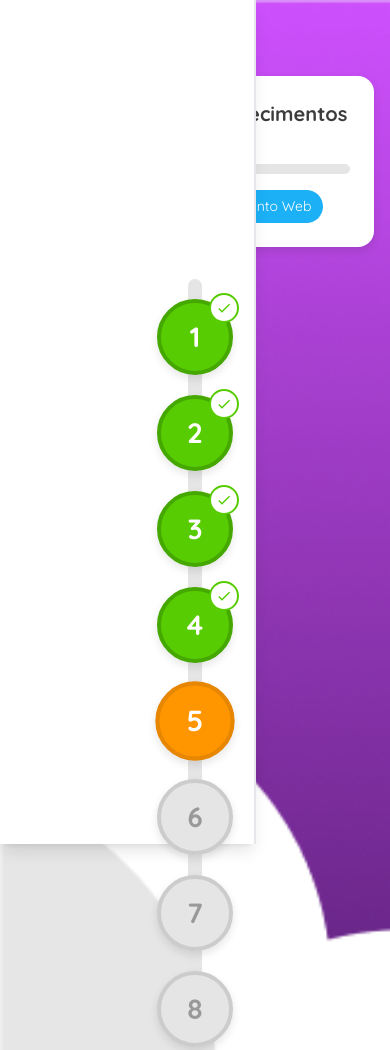
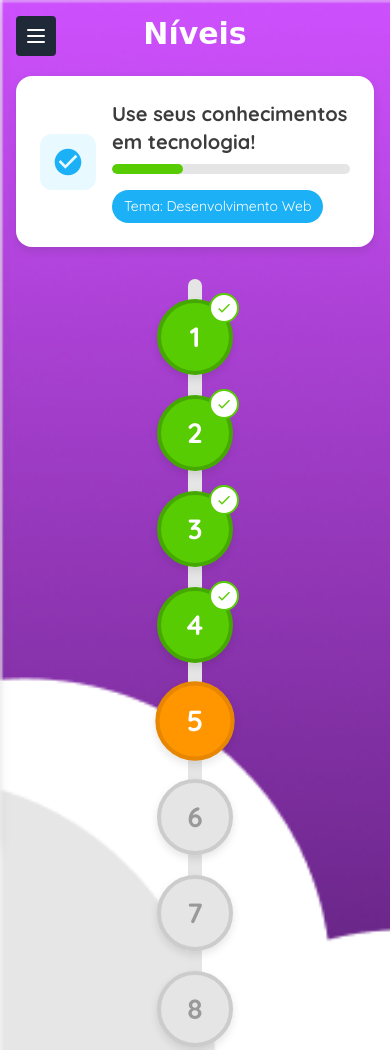
Before and after one commit to MachadoEduardo/bytesquad, a PHP site: page /listar_niveis.php in a window 390 px wide. Shown: the top 1050 px of the page. Run offline with PHP 8.4, Linux system fonts and the light colour scheme; the visitor is signed in with stand-in values (Sample User, id 1); data comes from the database, SQL or seed files in the repository; some libraries are stand-ins or nearby versions; some web fonts are replaced.

Commit message:
Responsividade e integração IA ajustados

```diff
--- a/assets/inc/footer.inc.php
+++ b/assets/inc/footer.inc.php
@@ -1,4 +1,4 @@
-<footer class="footer bg-dark text-white text-center py-4 mt-5">
+<footer class="footer bg-dark text-white text-center py-4 mt-3">
     <div class="container">
         <p>&copy; <?php echo date('Y'); ?> ByteSquad. Todos os direitos reservados.</p>
         <ul class="nav justify-content-center">
--- a/assets/inc/sidebar.inc.php
+++ b/assets/inc/sidebar.inc.php
@@ -1,6 +1,13 @@
-<div class="w-64 h-screen bg-white text-gray-700 p-4 fixed left-0 top-0 border-r-2 font-[Poppins] shadow-lg">
-    <aside id="default-sidebar" class="fixed top-0 left-0 z-40 w-64 h-screen transition-transform -translate-x-full sm:translate-x-0" aria-label="Sidebar">
-        <div class="h-full px-3 py-4 overflow-y-auto bg-gray-50 dark:bg-gray-800">
+<button id="sidebarToggle" class="2xl:hidden fixed top-4 left-4 z-50 p-2 rounded bg-gray-800 text-white focus:outline-none">
+    <svg class="w-6 h-6" fill="none" stroke="currentColor" stroke-width="2" viewBox="0 0 24 24">
+        <path stroke-linecap="round" stroke-linejoin="round" d="M4 6h16M4 12h16M4 18h16"/>
+    </svg>
+</button>
+<div class="w-96 h-screen text-gray-700 p-4 fixed left-0 top-0 font-[Poppins]">
+    <aside id="default-sidebar"
+    class="fixed top-0 left-0 z-40 w-96 h-screen transition-transform -translate-x-full 2xl:translate-x-0 bg-gray-50 dark:bg-gray-800"
+    aria-label="Sidebar">
+        <div class="h-full px-3 py-4 overflow-y-auto bg-gray-100 dark:bg-gray-800 border-r-2 shadow-lg w-full">
             <div class="flex items-center justify-center mb-6 pb-3 border-b border-gray-200 dark:border-gray-700">
                 <svg class="w-8 h-8 text-blue-600" fill="currentColor" viewBox="0 0 20 20" xmlns="http://www.w3.org/2000/svg">
                     <path fill-rule="evenodd" d="M12.316 3.051a1 1 0 01.633 1.265l-4 12a1 1 0 11-1.898-.632l4-12a1 1 0 011.265-.633zM5.707 6.293a1 1 0 010 1.414L3.414 10l2.293 2.293a1 1 0 11-1.414 1.414l-3-3a1 1 0 010-1.414l3-3a1 1 0 011.414 0zm8.586 0a1 1 0 011.414 0l3 3a1 1 0 010 1.414l-3 3a1 1 0 11-1.414-1.414L16.586 10l-2.293-2.293a1 1 0 010-1.414z" clip-rule="evenodd"></path>
@@ -99,4 +106,30 @@
         dropdownMenu.classList.toggle('hidden');
     });
 });
+
+document.getElementById('sidebarToggle').addEventListener('click', function() {
+    const sidebar = document.getElementById('default-sidebar');
+    if (sidebar.classList.contains('-translate-x-full')) {
+        sidebar.classList.remove('-translate-x-full');
+        sidebar.classList.add('translate-x-0');
+    } else {
+        sidebar.classList.add('-translate-x-full');
+        sidebar.classList.remove('translate-x-0');
+    }
+});
+
+// fechar ao clicar fora em mobile
+document.addEventListener('click', function(e) {
+    const sidebar = document.getElementById('default-sidebar');
+    const toggle = document.getElementById('sidebarToggle');
+    if (
+        window.innerWidth < 640 &&
+        !sidebar.contains(e.target) &&
+        !toggle.contains(e.target) &&
+        !sidebar.classList.contains('-translate-x-full')
+    ) {
+        sidebar.classList.add('-translate-x-full');
+        sidebar.classList.remove('translate-x-0');
+    }
+});
 </script>
--- a/listar_niveis.php
+++ b/listar_niveis.php
@@ -69,14 +69,12 @@
             left: 50%;
             top: 0;
             transform: translateX(-50%);
-            z-index: 1;
             border-radius: 10px;
         }
 
         .level-node {
             position: relative;
             margin-bottom: 20px;
-            z-index: 2;
             display: flex;
             justify-content: center;
         }
@@ -222,7 +220,7 @@
 
         <div class="flex-1 p-4 md:ml-64">
             <div class="max-w-5xl mx-auto">
-                <h1 class="text-3xl font-bold mb-6 text-white">Níveis</h1>
+                <h1 class="text-3xl font-bold mb-6 text-white text-center">Níveis</h1>
 
                 <div class="progress-panel">
                     <div class="flex items-center gap-4">
```
Also changed, not shown: api/debug_api_response.txt (added, +36 -0 lines), api/debug_ia.txt (deleted, +0 -9 lines), gerenciarPergunta.php (+12 -4 lines).
